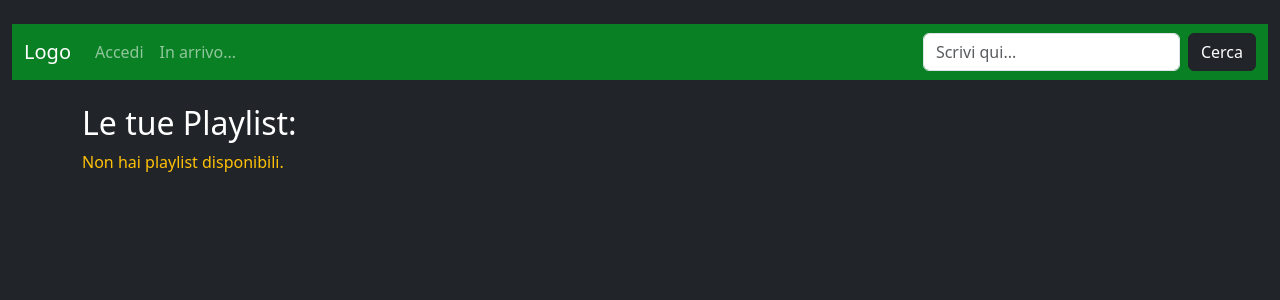
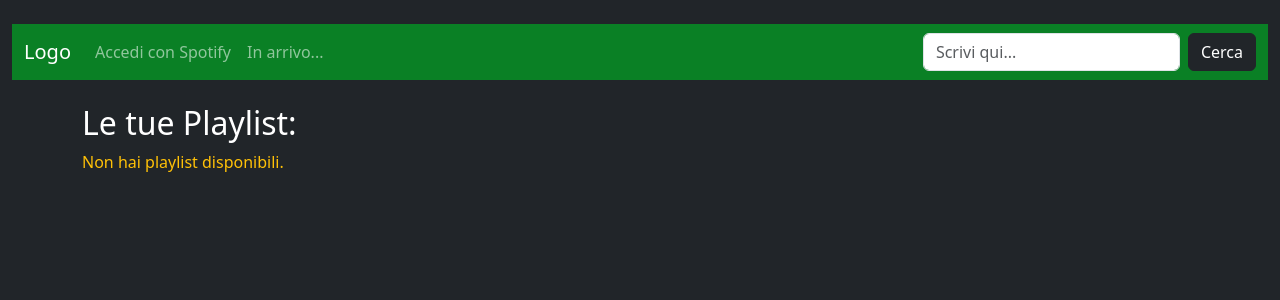
Before and after one commit to RaffoMagno/Progettone_Spotify_API, a Flask app: page /home in a window 1280 px wide. Shown: the top 300 px of the page. Run offline with Flask 3, Linux system fonts and the light colour scheme; some libraries are stand-ins or nearby versions.

Commit message:
correzioni minori

```diff
--- a/templates/home.html
+++ b/templates/home.html
@@ -53,7 +53,7 @@
                 </button>
                 <div class="collapse navbar-collapse" id="mynavbar">
                     <ul class="navbar-nav me-auto">
-                        <li class="nav-item"><a class="nav-link" href="/login">Accedi</a></li>
+                        <li class="nav-item"><a class="nav-link" href="/login">Accedi con Spotify</a></li>
                         <li class="nav-item"><a class="nav-link" href="javascript:void(0)">In arrivo...</a></li>
                     </ul>
                     <form class="d-flex" action="{{ url_for('search.search') }}" method="get">
--- a/templates/search.html
+++ b/templates/search.html
@@ -19,7 +19,7 @@
 
         <nav class="navbar navbar-expand-sm navbar-dark bg-custom mb-4">
             <div class="container-fluid">
-                <a class="navbar-brand" href="/">Home</a>
+                <a class="navbar-brand" href="/home">Home</a>
             </div>
         </nav>
 
```
Also changed, not shown: 1 other file.
